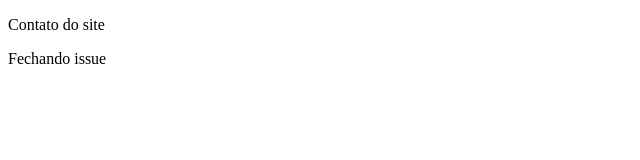
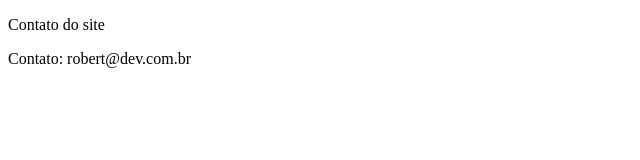
Before and after one commit to robertdccaetano/dominandoGitEGitHub, a plain HTML site: page contato.html in a window 1280 px wide. Shown: the full height of the page, 0-640 px from the left. Drawn offline with Linux system fonts and the light colour scheme.

Commit message:
ajuste da página de contato #5

```diff
--- a/contato.html
+++ b/contato.html
@@ -7,6 +7,7 @@
 </head>
 <body>
     <p>Contato do site</p>
-    <p>Fechando issue</p>
+
+    <p>Contato: robert@dev.com.br</p>
 </body>
 </html>
```
